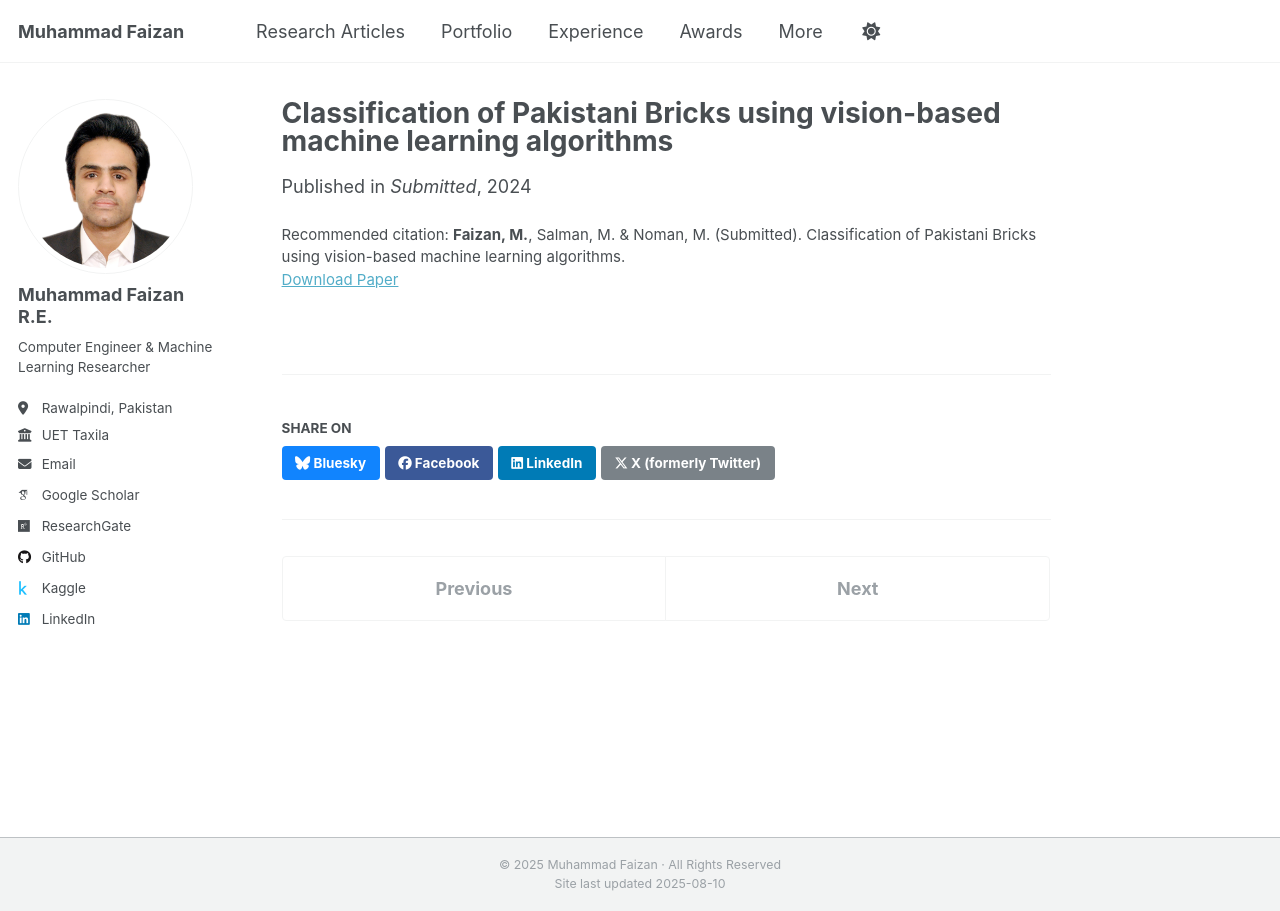
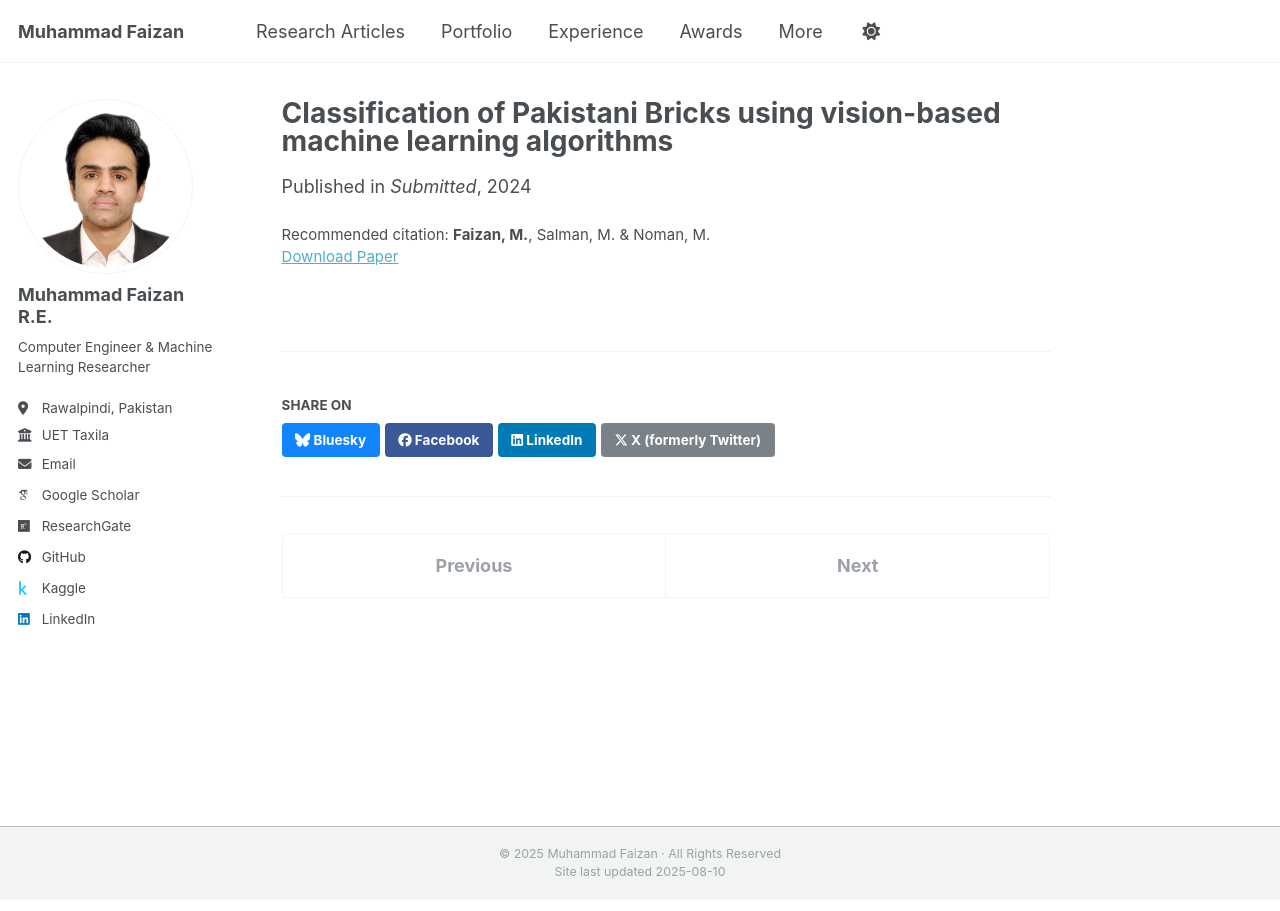
Before and after one commit to MuhammadFaizan99/MuhammadFaizan99.github.io, a Jekyll site: the page built from _publications/2010-10-01-paper-title-number-2.md, in a window 1280 px wide. Built offline with Jekyll 4.4.1, drawn with Linux system fonts in a browser that asks for light colours; some web fonts are replaced; a script that is not in the unit is left out.

Commit message:
Update 2010-10-01-paper-title-number-2.md

```diff
--- a/_publications/2010-10-01-paper-title-number-2.md
+++ b/_publications/2010-10-01-paper-title-number-2.md
@@ -5,5 +5,5 @@ category: submitted
 date: 2024-01-01
 venue: 'Submitted'
 paperurl: ""
-citation: '<b>Faizan, M.</b>, Salman, M. & Noman, M. (Submitted). Classification of Pakistani Bricks using vision-based machine learning algorithms.'
+citation: '<b>Faizan, M.</b>, Salman, M. & Noman, M.'
 ---
```
